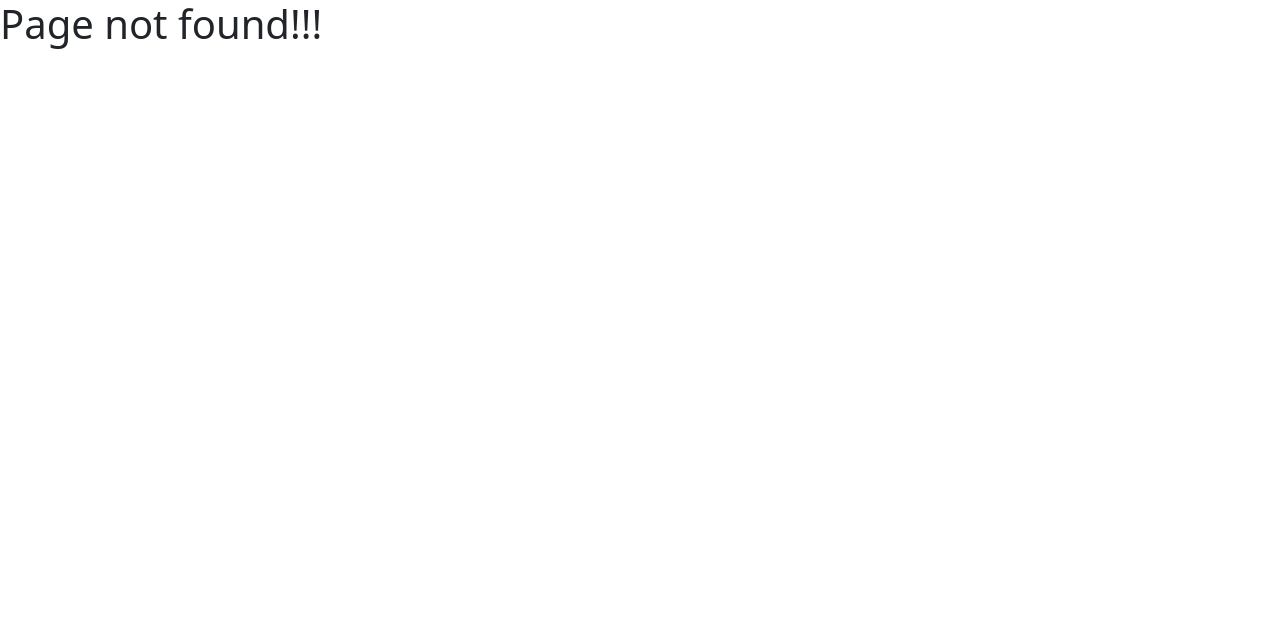
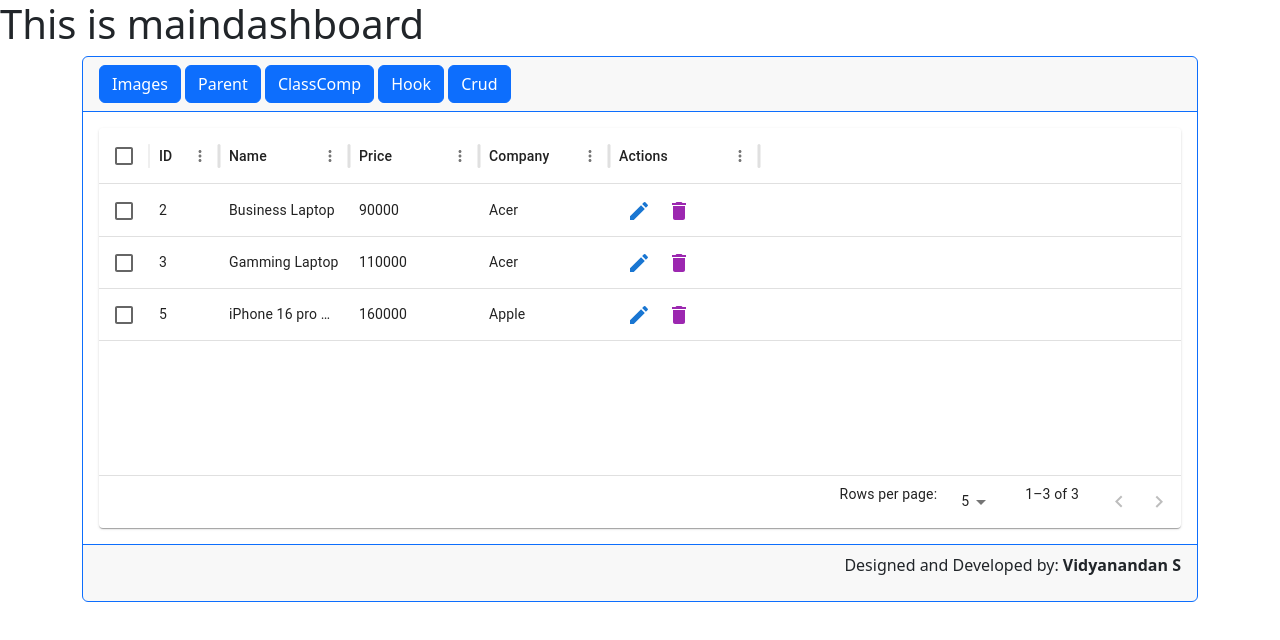
Before and after one commit to snandan2290/react_learn, a React (Create React App) app: page /maindashboard/crud in a window 1280 px wide. Before the commit this address had no page. Shown: the top 640 px of the page. Built offline with nearby package versions, Linux system fonts and the light colour scheme; data requests are answered from the project's data file.

Commit message:
Reading prodcutes form json-server db using axios and displaying it in mui.com datagrid table and deleting prodcut from products table

```diff
--- /dev/null
+++ b/src/CRUD/ProductDashComp.js
@@ -0,0 +1,94 @@
+import axios from "axios";
+import React, { useEffect, useState } from "react";
+import { DataGrid } from "@mui/x-data-grid";
+import Paper from "@mui/material/Paper";
+import { IconButton } from "@mui/material";
+import EditIcon from "@mui/icons-material/Edit";
+import DeleteIcon from "@mui/icons-material/Delete";
+
+const ProductDashComp = () => {
+  const [products, setProducts] = useState([]);
+
+  const getProducts = async () => {
+    try {
+      const prodRes = await axios.get("http://localhost:8888/products");
+      console.log("prodRes", prodRes.data);
+      setProducts(prodRes.data);
+    } catch (error) {
+      console.log("Product fetch error:", error.message);
+    }
+  };
+
+  useEffect(() => {
+    getProducts();
+  }, []);
+
+  const handleEdit = (id) => {
+    console.log(`Editing row with id ${id}`);
+    // Implement your edit logic here
+  };
+
+  const handleDelete = async (id) => {
+    window.alert("id::", id);
+    console.log("id::", id);
+    // setProducts(products.filter((row) => row.id !== id));
+    try {
+      await axios.delete(`http://localhost:8888/products/${id}`);
+      window.alert(`Pruduct[${id}] deleted sucessfully!!`);
+      getProducts();
+    } catch (error) {
+      console.log("Product delete error:", error.message);
+    }
+  };
+
+  const columns = [
+    { field: "id", headerName: "ID", width: 70 },
+    { field: "name", headerName: "Name", width: 130 },
+    { field: "price", headerName: "Price", width: 130 },
+    {
+      field: "company",
+      headerName: "Company",
+      width: 130,
+    },
+    {
+      field: "actions",
+      headerName: "Actions",
+      width: 150,
+      renderCell: (params) => (
+        <strong>
+          <IconButton
+            onClick={() => handleEdit(params.id)}
+            color="primary"
+            aria-label="edit"
+          >
+            <EditIcon />
+          </IconButton>
+          <IconButton
+            onClick={() => handleDelete(params.id)}
+            color="secondary"
+            aria-label="delete"
+          >
+            <DeleteIcon />
+          </IconButton>
+        </strong>
+      ),
+    },
+  ];
+
+  const paginationModel = { page: 0, pageSize: 5 };
+
+  return (
+    <Paper sx={{ height: 400, width: "100%" }}>
+      <DataGrid
+        rows={products}
+        columns={columns}
+        initialState={{ pagination: { paginationModel } }}
+        pageSizeOptions={[5, 10]}
+        checkboxSelection
+        sx={{ border: 0 }}
+      />
+    </Paper>
+  );
+};
+
+export default ProductDashComp;
--- a/src/Routing/routing.js
+++ b/src/Routing/routing.js
@@ -9,6 +9,7 @@ import { lazy, Suspense } from "react";
 import ReactHookComp from "../Hooks/ReactHookComp";
 import UseStateComp from "../Hooks/UseStateComp";
 import UseEffectComp from "../Hooks/UseEffectComp";
+import ProductDashComp from "../CRUD/ProductDashComp";
 
 // Lazy loading componenets
 // const LoginComp = lazy(() => import("../layout/LoginComp.js"));
@@ -77,6 +78,10 @@ const router = createBrowserRouter([
           },
         ],
       },
+      {
+        path: "crud",
+        element: <ProductDashComp></ProductDashComp>,
+      },
     ],
   },
 ]);
--- /dev/null
+++ b/src/componenets/UI/Card.js
@@ -0,0 +1,6 @@
+import React from "react";
+
+const Card = ({ moviewData }) => {
+  return <li></li>;
+};
+export default Card;
--- a/src/layout/NavComp.js
+++ b/src/layout/NavComp.js
@@ -6,16 +6,19 @@ const NavComp = () => {
     <div>
       <Link to="images" class="btn btn-primary">
         Images
-      </Link>
+      </Link>{" "}
       <Link to="parent" class="btn btn-primary">
         Parent
-      </Link>
+      </Link>{" "}
       <Link to="classcomp/:id" class="btn btn-primary">
         ClassComp
-      </Link>
+      </Link>{" "}
       <Link to="hook" class="btn btn-primary">
         Hook
-      </Link>
+      </Link>{" "}
+      <Link to="crud" class="btn btn-primary">
+        Crud
+      </Link>{" "}
     </div>
   );
 };
--- a/src/shared/database/db.json
+++ b/src/shared/database/db.json
@@ -1,6 +1,41 @@
 {
-    "posts": [
-      { "id": 1, "title": "Hello World", "author": "John Doe" },
-      { "id": 2, "title": "React is Awesome", "author": "Jane Doe" }
-    ]
+  "posts": [
+    {
+      "id": "1",
+      "title": "Hello World",
+      "author": "John Doe"
+    },
+    {
+      "id": "2",
+      "title": "React is Awesome",
+      "author": "Jane Doe"
+    }
+  ],
+  "products": [
+    {
+      "id": "2",
+      "name": "Business Laptop",
+      "price": 90000,
+      "company": "Acer"
+    },
+    {
+      "id": "3",
+      "name": "Gamming Laptop",
+      "price": 110000,
+      "company": "Acer"
+    },
+    {
+      "id": "5",
+      "name": "iPhone 16 pro MAX",
+      "price": 160000,
+      "company": "Apple"
+    }
+  ],
+  "users": [
+    {
+      "id": "1",
+      "userid": "nandan",
+      "upass": "nandan@123 "
+    }
+  ]
 }
```
Also changed, not shown: package.json (+9 -2 lines), server.js (added, +25 -0 lines), src/App.js (+5 -3 lines), src/componenets/MovieComp[.js (added, +37 -0 lines), src/services/GetService.js (added, +14 -0 lines), 1 other file (tests, documents, lock files or other folders).
